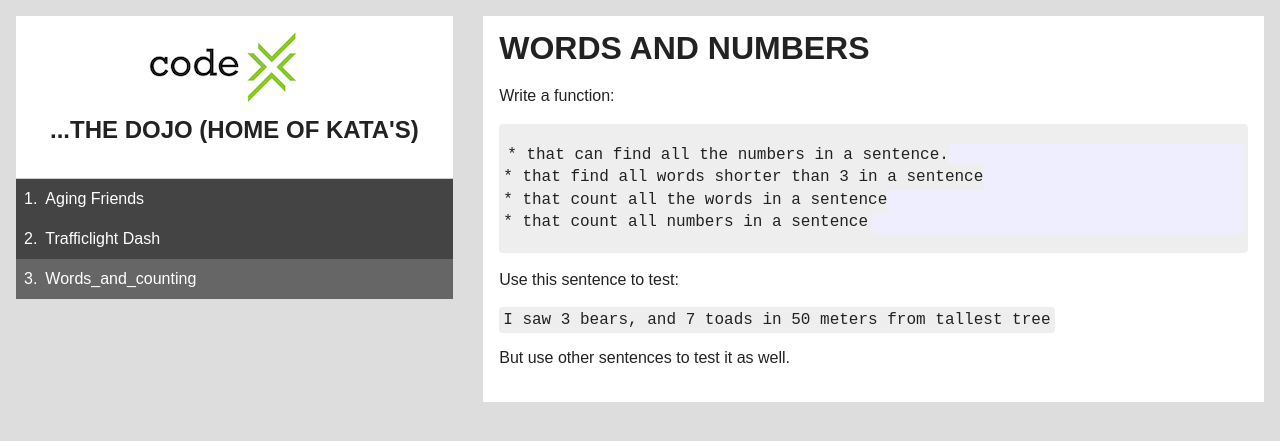
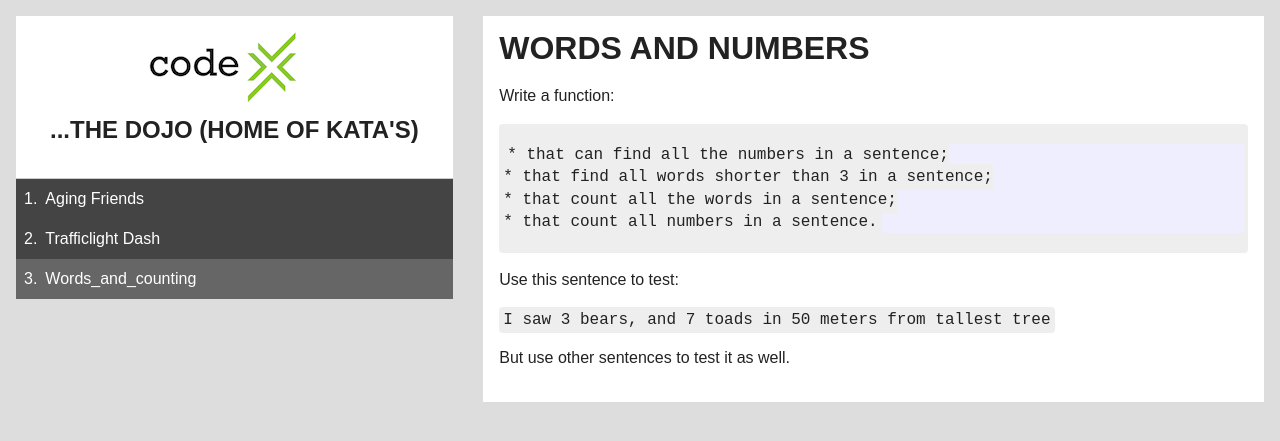
Before and after one commit to codex-academy/The-Dojo, a Jekyll site: the page built from _posts/2016-04-01-words_and_counting.md, in a window 1280 px wide. Shown: the top 441 px of the page. Built offline with Jekyll 4.4.1, drawn with Linux system fonts in a browser that asks for light colours.

Commit message:
minor formatting

```diff
--- a/_posts/2016-04-01-words_and_counting.md
+++ b/_posts/2016-04-01-words_and_counting.md
@@ -6,10 +6,10 @@ layout: default
 
 Write a function:
 
-    * that can find all the numbers in a sentence.
-    * that find all words shorter than 3 in a sentence
-    * that count all the words in a sentence
-    * that count all numbers in a sentence
+    * that can find all the numbers in a sentence;
+    * that find all words shorter than 3 in a sentence;
+    * that count all the words in a sentence;
+    * that count all numbers in a sentence.
 
 Use this sentence to test:
 
```
